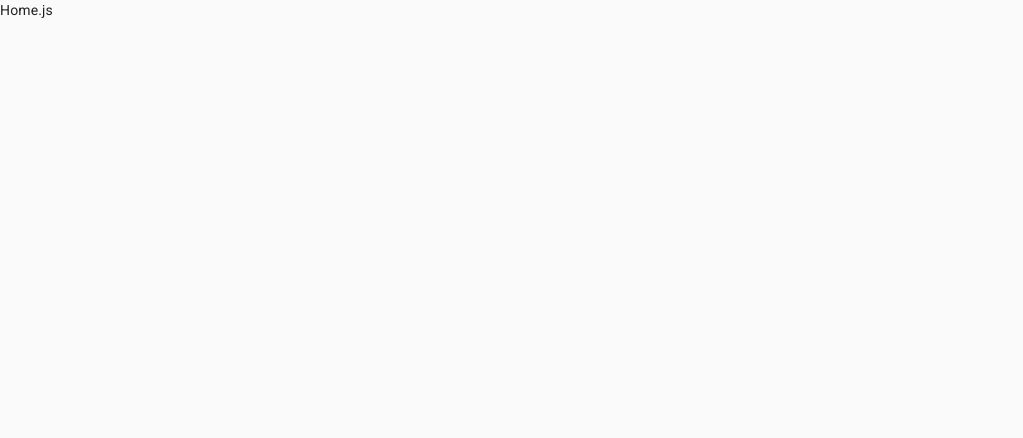
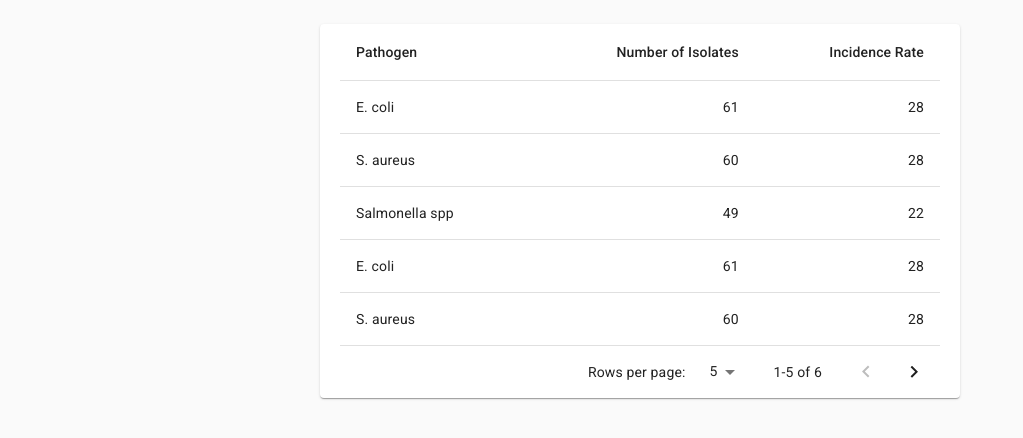
Before and after one commit to danielbarone/Disrupt, a React (Create React App) app in the folder frontend/: page / in a window 1280 px wide. Shown: the top 438 px of the page, without its empty margins (0-1023 px from the left). Built offline with nearby package versions, Linux system fonts and the light colour scheme; the HTML template or start-up script is replaced by a standard one.

Commit message:
Created simple organism table.

```diff
--- a/frontend/package.json
+++ b/frontend/package.json
@@ -4,6 +4,7 @@
   "private": true,
   "dependencies": {
     "@material-ui/core": "^4.5.0",
+    "@material-ui/icons": "^4.4.3",
     "@material-ui/styles": "^4.5.0",
     "axios": "^0.19.0",
     "history": "^4.10.1",
--- /dev/null
+++ b/frontend/src/components/Table.js
@@ -0,0 +1,100 @@
+import React from 'react';
+import { makeStyles } from '@material-ui/core/styles';
+import Table from '@material-ui/core/Table';
+import TableBody from '@material-ui/core/TableBody';
+import TableCell from '@material-ui/core/TableCell';
+import TableHead from '@material-ui/core/TableHead';
+import TableRow from '@material-ui/core/TableRow';
+import Paper from '@material-ui/core/Paper';
+import TablePagination from '@material-ui/core/TablePagination';
+
+const useStyles = makeStyles(theme => ({
+  root: {
+    width: '100%',
+    marginTop: theme.spacing(3),
+    overflowX: 'auto',
+    paddingRight: '20px',
+    paddingLeft: '20px'
+
+  },
+  table: {
+  },
+}));
+
+function createData(pathogen, isolates, incidence) {
+    return { pathogen, isolates, incidence };
+}
+
+const rows = [
+  createData('E. coli', 61, 28),
+  createData('S. aureus', 60, 28),
+  createData('Salmonella spp', 49, 22),
+  createData('E. coli', 61, 28),
+  createData('S. aureus', 60, 28),
+  createData('Salmonella spp', 49, 22),
+];
+
+export default function SimpleTable() {
+    const classes = useStyles();
+    const handleClick = (event, pathogen) => {
+        alert(pathogen)
+    }
+    const [page, setPage] = React.useState(0);
+    const [rowsPerPage, setRowsPerPage] = React.useState(5);
+    const handleChangePage = (event, newPage) => {
+        setPage(newPage);
+    };
+
+    const handleChangeRowsPerPage = event => {
+        setRowsPerPage(+event.target.value);
+        setPage(0);
+    }
+    const emptyRows = rowsPerPage - Math.min(rowsPerPage, rows.length - page * rowsPerPage);
+    return (
+        <Paper className={classes.root}>
+            <Table className={classes.table}>
+                <TableHead>
+                <TableRow>
+                    <TableCell>Pathogen</TableCell>
+                    <TableCell align="right">Number of Isolates</TableCell>
+                    <TableCell align="right">Incidence Rate</TableCell>
+                </TableRow>
+                </TableHead>
+                <TableBody>
+                {rows.slice(page * rowsPerPage, page * rowsPerPage + rowsPerPage).map(row => (
+                    <TableRow
+                        key={row.name}
+                        onClick={event => handleClick(event, row.pathogen)}
+                    >
+                    <TableCell component="th" scope="row">
+                        {row.pathogen}
+                    </TableCell>
+                    <TableCell align="right">{row.isolates}</TableCell>
+                    <TableCell align="right">{row.incidence}</TableCell>
+                    </TableRow>
+                ))}
+                {emptyRows > 0 && (
+                    <TableRow style={{ height: 53 * emptyRows }}>
+                        <TableCell colSpan={6} />
+                    </TableRow>
+                )}
+                </TableBody>
+            </Table>
+            <TablePagination
+                rowsPerPageOptions={[5, 10, 25]}
+                component="div"
+                count={rows.length}
+                rowsPerPage={rowsPerPage}
+                page={page}
+                backIconButtonProps={{
+                    'aria-label': 'previous page',
+                }}
+                nextIconButtonProps={{
+                    'aria-label': 'next page',
+                }}
+                onChangePage={handleChangePage}
+                onChangeRowsPerPage={handleChangeRowsPerPage}
+            />
+        </Paper>
+    );
+}
--- /dev/null
+++ b/frontend/src/components/index.js
@@ -0,0 +1,5 @@
+import Table from './Table'
+
+export {
+    Table,
+}
--- /dev/null
+++ b/frontend/src/containers/Filter.js
@@ -0,0 +1,9 @@
+import React from 'react'
+
+export default function Filter() {
+    return (
+        <div>
+            Filter container
+        </div>
+    )
+}
--- a/frontend/src/containers/index.js
+++ b/frontend/src/containers/index.js
@@ -1,5 +1,7 @@
+import Filter from './Filter'
 import Wrapper from './Wrapper'
 
 export {
+    Filter,
     Wrapper,
 }
--- a/frontend/src/navigation/routes.js
+++ b/frontend/src/navigation/routes.js
@@ -1,13 +1,16 @@
 import React, { Fragment } from 'react'
-import { Home } from '../views'
+import { Route } from 'react-router-dom'
 
-import { Route } from 'react-router-dom'
+import {
+    PatientDashboard,
+    PhysicianDashboard
+} from '../views'
 
 const BaseRouter = () => (
     <Fragment>
-        <Route exact path='/' component={Home} />
+        <Route exact path='/' component={PhysicianDashboard} />
+        <Route exact path='/patient' component={PatientDashboard} />
     </Fragment>
 )
 
-
 export default BaseRouter
--- a/frontend/src/views/home/Home.js
+++ b/frontend/src/views/patient/PatientDashboard.js
@@ -1,9 +1,9 @@
 import React from 'react'
 
-export default function Home() {
+export default function PatientDashboard() {
     return (
         <div>
-            Home.js
+            Patient Dashboard
         </div>
     )
 }
--- /dev/null
+++ b/frontend/src/views/physician/PhysicianDashboard.js
@@ -0,0 +1,25 @@
+import React from 'react'
+import { Grid } from '@material-ui/core'
+
+import {
+    Table,
+} from '../../components'
+import {
+    Filter,
+} from '../../containers'
+
+export default function PhysicianDashboard() {
+    return (
+        <Grid container justify='center'>
+            <Grid item xs={6}>
+
+            </Grid>
+            <Grid item xs={12}></Grid>
+            <Grid item xs={6}>
+                <Table />
+            </Grid>
+
+        </Grid>
+
+    )
+}
```
Also changed, not shown: frontend/src/views/index.js (+4 -3 lines), frontend/src/components/SimpleCollapse.js (added), 1 other file (tests, documents, lock files or other folders).
